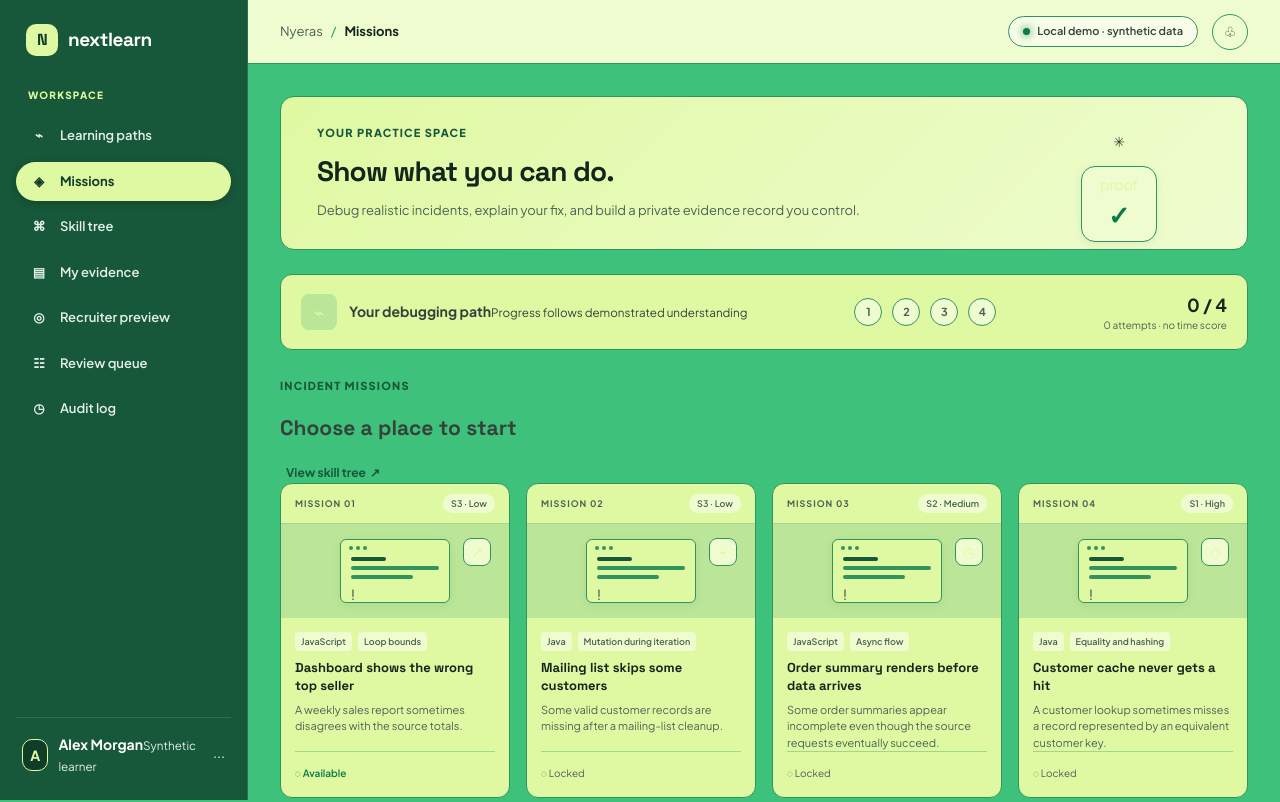
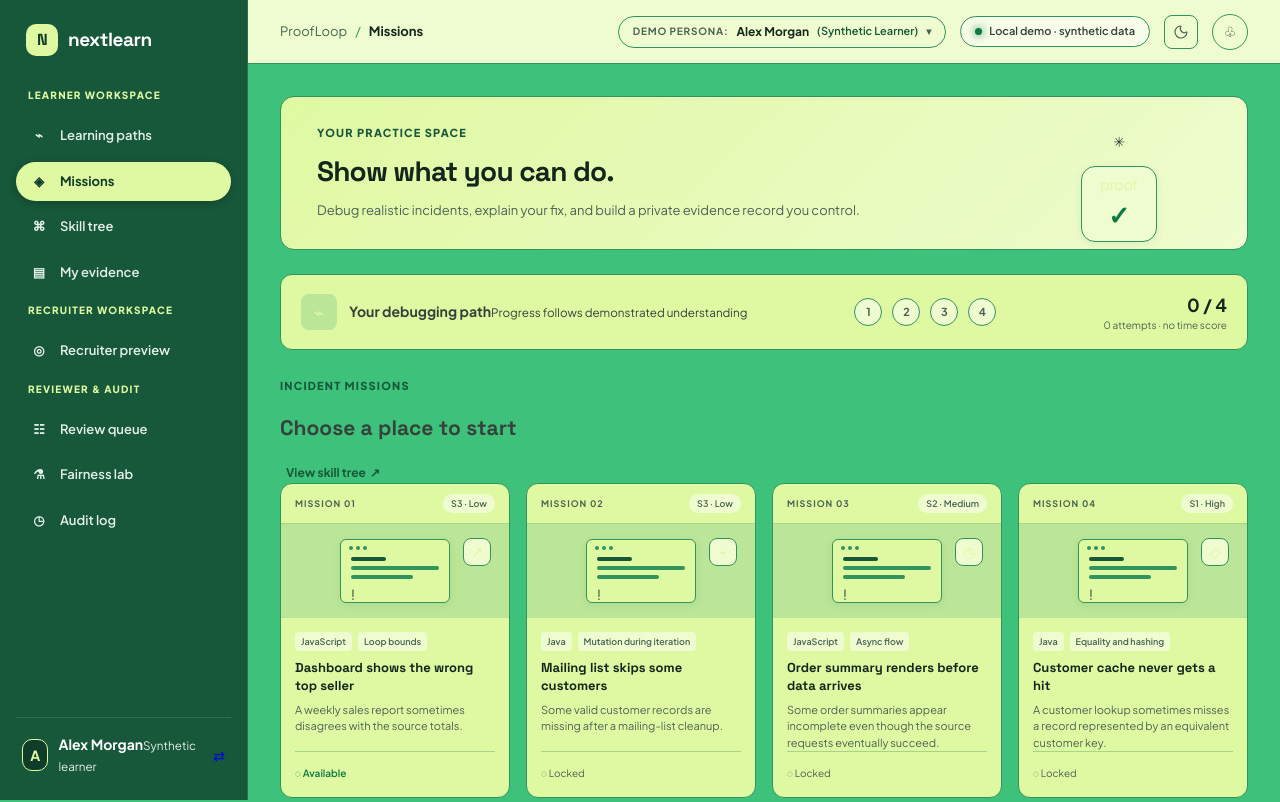
Before and after one commit to InTroVerT2627/Nyrusnextt2, a Next.js app: page / in a window 1280 px wide. Shown: the top 802 px of the page. Built offline with nearby package versions, Linux system fonts and the light colour scheme.

Commit message:
feat(nav): add topbar persona switcher and explicit role workspaces to local demo

```diff
--- a/src/app/page.tsx
+++ b/src/app/page.tsx
@@ -3,6 +3,8 @@
 import { useEffect, useMemo, useState } from "react";
 import { getEvidenceState, missions, scoreFollowUp, selectQuestions, type Mission } from "@/lib/nextlearn";
 import RemoteHome from "@/app/RemoteHome";
+import RoleSwitcher, { type DemoRole } from "@/components/RoleSwitcher";
+import ThemeToggle from "@/components/ThemeToggle";
 
 type Section = "Missions" | "Skill tree" | "My evidence" | "Recruiter preview" | "Review queue" | "Audit log";
 type Attempt = { id: string; missionId: string; date: string; codePassed: boolean; followUpScore: number; confidence: string; report: string; code: string; answers: string[]; aiUsed: boolean; flagged: boolean; questionIds: string[]; challenge?: string };
@@ -20,6 +22,7 @@ export default function Home() {
 
 function LocalHome() {
   const [section, setSection] = useState<Section>("Missions");
+  const [activeRole, setActiveRole] = useState<DemoRole>("learner");
   const [saved, setSaved] = useState<Saved>(blank);
   const [ready, setReady] = useState(false);
   const [mission, setMission] = useState<Mission | null>(null);
@@ -76,18 +79,53 @@ function LocalHome() {
     setSaved((current) => ({ ...current, attempts: current.attempts.map((a) => a.id === selectedEvidence.id ? { ...a, challenge: challenge.trim(), confidence: "Low" } : a) }));
     setSelectedEvidence(null); setNotice("Challenge submitted. It is now in the human review queue.");
   };
-  const navItems: {name:Section; icon:string}[] = [{name:"Missions",icon:"◈"},{name:"Skill tree",icon:"⌘"},{name:"My evidence",icon:"▤"},{name:"Recruiter preview",icon:"◎"},{name:"Review queue",icon:"☷"},{name:"Audit log",icon:"◷"}];
-
   return <main className="shell">
     <aside className="rail" aria-label="Main navigation">
       <a className="brand" href="#top"><span className="brand-mark">N</span><span>nextlearn</span></a>
-      <div className="rail-label">WORKSPACE</div>
+
+      <div className="rail-label">LEARNER WORKSPACE</div>
       <a className="nav-link" href="/learning"><Icon>⌁</Icon>Learning paths</a>
-      {navItems.map((item) => <button key={item.name} className={`nav-link ${section===item.name?"active":""}`} onClick={() => { setSection(item.name); closeMission(); }}><Icon>{item.icon}</Icon>{item.name}</button>)}
-      <div className="rail-bottom"><div className="avatar">A</div><div><strong>Alex Morgan</strong><small>Synthetic learner</small></div><span className="more">···</span></div>
+      <button className={`nav-link ${section==="Missions"?"active":""}`} onClick={() => { setSection("Missions"); setActiveRole("learner"); closeMission(); }}><Icon>◈</Icon>Missions</button>
+      <button className={`nav-link ${section==="Skill tree"?"active":""}`} onClick={() => { setSection("Skill tree"); setActiveRole("learner"); closeMission(); }}><Icon>⌘</Icon>Skill tree</button>
+      <button className={`nav-link ${section==="My evidence"?"active":""}`} onClick={() => { setSection("My evidence"); setActiveRole("learner"); closeMission(); }}><Icon>▤</Icon>My evidence</button>
+
+      <div className="rail-label">RECRUITER WORKSPACE</div>
+      <button className={`nav-link ${section==="Recruiter preview"?"active":""}`} onClick={() => { setSection("Recruiter preview"); setActiveRole("recruiter"); closeMission(); }}><Icon>◎</Icon>Recruiter preview</button>
+
+      <div className="rail-label">REVIEWER & AUDIT</div>
+      <button className={`nav-link ${section==="Review queue"?"active":""}`} onClick={() => { setSection("Review queue"); setActiveRole("reviewer"); closeMission(); }}><Icon>☷</Icon>Review queue</button>
+      <a className="nav-link" href="/fairness"><Icon>⚗</Icon>Fairness lab</a>
+      <button className={`nav-link ${section==="Audit log"?"active":""}`} onClick={() => { setSection("Audit log"); setActiveRole("reviewer"); closeMission(); }}><Icon>◷</Icon>Audit log</button>
+
+      <div className="rail-bottom">
+        <div className="avatar">
+          {activeRole === "learner" ? "A" : activeRole === "recruiter" ? "P" : "S"}
+        </div>
+        <div>
+          <strong>{activeRole === "learner" ? "Alex Morgan" : activeRole === "recruiter" ? "Priya Patel" : "Dr. Sarah Chen"}</strong>
+          <small>{activeRole === "learner" ? "Synthetic learner" : activeRole === "recruiter" ? "NxtMove recruiter" : "Lead evaluator"}</small>
+        </div>
+        <a href="/login" className="more" title="Switch persona / login" style={{ textDecoration: "none" }}>⇄</a>
+      </div>
     </aside>
     <section className="main-area" id="top">
-      <header className="topbar"><div className="breadcrumb">Nyeras <span>/</span> <strong>{section}</strong></div><div className="top-actions"><span className="sandbox-pill"><i/> Local demo · synthetic data</span><button className="icon-button" aria-label="Notifications" onClick={() => setNotice("No new notifications.")}>♧</button></div></header>
+      <header className="topbar">
+        <div className="breadcrumb">ProofLoop <span>/</span> <strong>{section}</strong></div>
+        <div className="top-actions">
+          <RoleSwitcher
+            currentRole={activeRole}
+            onRoleChange={(role) => {
+              setActiveRole(role);
+              if (role === "learner") { setSection("Missions"); closeMission(); }
+              else if (role === "recruiter") { setSection("Recruiter preview"); closeMission(); }
+              else if (role === "reviewer") { setSection("Review queue"); closeMission(); }
+            }}
+          />
+          <span className="sandbox-pill"><i/> Local demo · synthetic data</span>
+          <ThemeToggle />
+          <button className="icon-button" aria-label="Notifications" onClick={() => setNotice("No new notifications.")}>♧</button>
+        </div>
+      </header>
       <div className="content">
         {notice && <div className="notice" role="status"><span>{notice}</span><button aria-label="Dismiss" onClick={() => setNotice("")}>×</button></div>}
         {mission ? <MissionWorkspace mission={mission} code={code} setCode={setCode} report={report} setReport={setReport} aiUsed={aiUsed} setAiUsed={setAiUsed} questions={questions} answers={answers} setAnswers={setAnswers} draftAttempt={draftAttempt} submit={submit} finish={finishAttempt} close={closeMission} /> : <>
```
